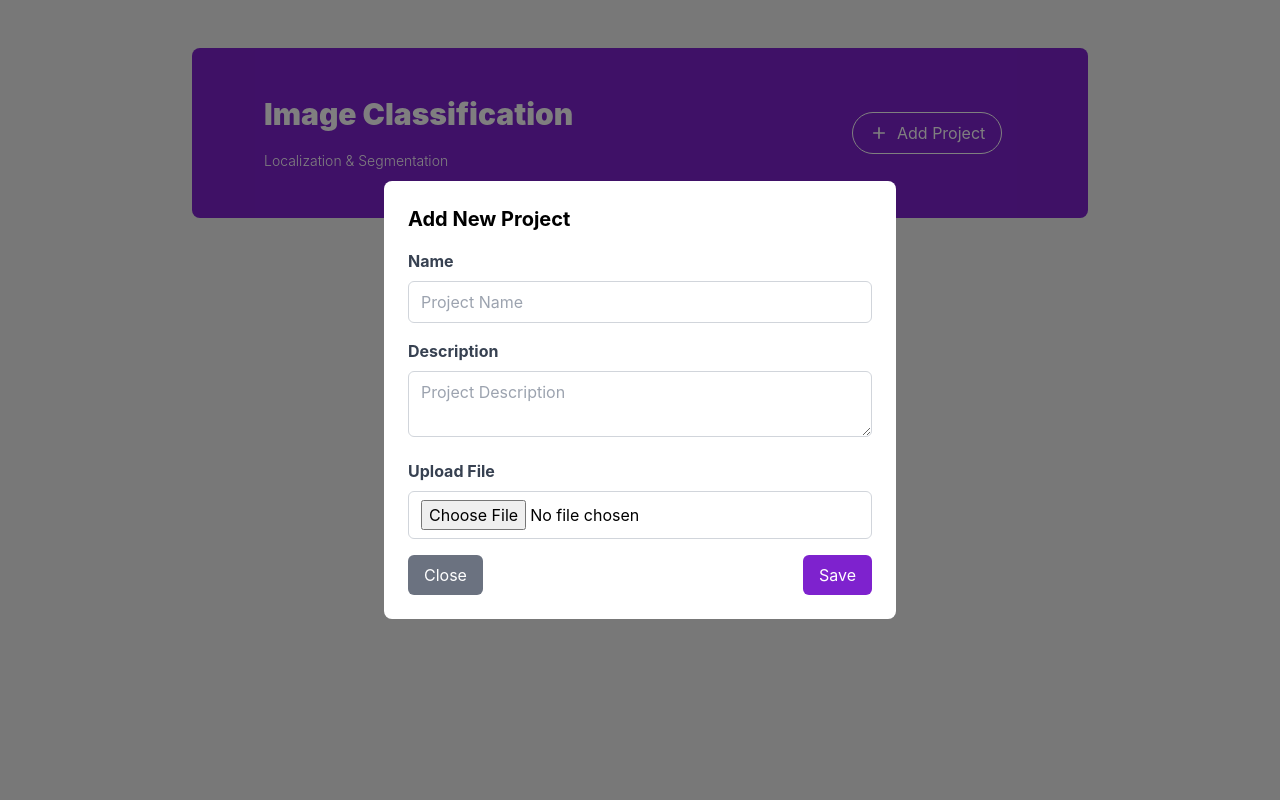
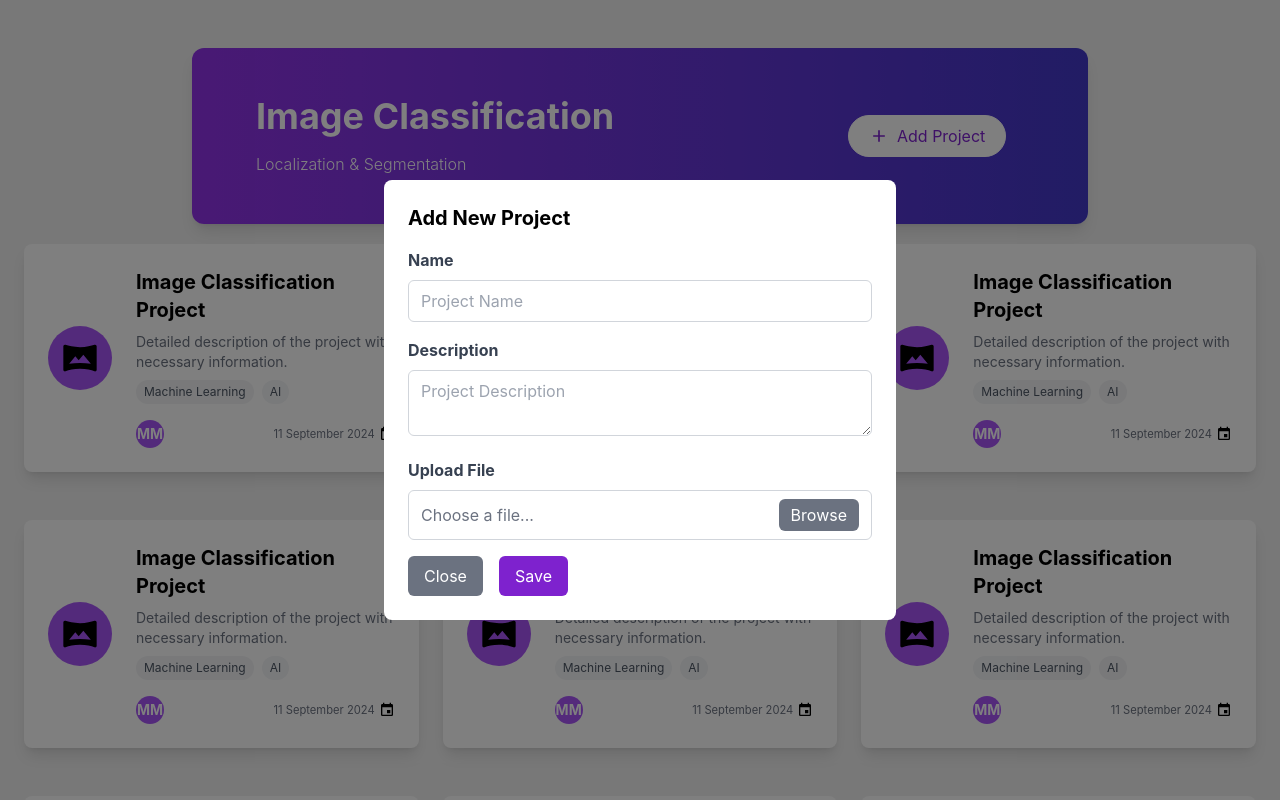
Before and after one commit to NuraibEsger/Must_Analytics, a React (Create React App) app: page / in a window 1280 px wide. Both pictures are taken after a click on the button "Add Project". Shown: the top 800 px of the page. Built offline with nearby package versions, Linux system fonts and the light colour scheme.

Commit message:
Container created

```diff
--- a/package.json
+++ b/package.json
@@ -9,7 +9,7 @@
     "react": "^18.3.1",
     "react-dom": "^18.3.1",
     "react-router-dom": "^6.26.2",
-    "react-scripts": "5.0.1",
+    "react-scripts": "^5.0.1",
     "web-vitals": "^2.1.4"
   },
   "scripts": {
--- a/src/Pages/Home.js
+++ b/src/Pages/Home.js
@@ -1,6 +1,6 @@
-import { useState } from "react";
+import React, { useState } from "react";
 import Modal from "../components/Modal";
-
+import Container from "../components/Container";
 
 export default function Home() {
   const [isModalOpen, setIsModalOpen] = useState(false);
@@ -9,25 +9,28 @@ export default function Home() {
   const toggleModal = () => {
     setIsModalOpen(!isModalOpen);
   };
+
   return (
-    <div className=" w-full flex justify-center px-3 pt-12 md:px-6">
-      <div className="relative overflow-hidden p-6 md:py-12 rounded-lg bg-purple-700 text-white w-full max-w-4xl">
-        <div className="flex flex-wrap relative z-10 items-center justify-between">
+    <div className="flex flex-col gap-5">
+      {/* Top Section with Modal */}
+      <div className="w-full flex justify-center px-4 pt-12 md:px-6">
+        <div className="relative overflow-hidden p-8 md:py-12 rounded-xl bg-gradient-to-r from-purple-600 to-indigo-700 text-white w-full max-w-4xl shadow-lg">
+          <div className="flex flex-wrap items-center justify-between">
             {/* Title and Description */}
-          <div className="flex mb-3 sm:mb-0 md:pl-12 w-full md:w-auto">
+            <div className="flex mb-4 md:mb-0 md:pl-8 w-full md:w-auto">
               <div>
-              <h1 className="font-black text-xl md:text-3xl">Image Classification</h1>
-              <p className="mb-0 mt-1 md:mt-5 font-light text-sm leading-tight">
-                Localization &amp; Segmentation
+                <h1 className="font-bold text-2xl md:text-4xl">Image Classification</h1>
+                <p className="mt-2 md:mt-4 font-light text-sm md:text-base leading-tight">
+                  Localization & Segmentation
                 </p>
               </div>
             </div>
 
-          {/* Button */}
+            {/* Button to Toggle Modal */}
             <div className="flex justify-center sm:justify-start w-full sm:w-auto md:w-1/4">
               <button
                 type="button"
-              className="bg-transparent text-white border border-white rounded-full px-4 py-2 flex items-center hover:bg-white hover:text-purple-700 transition"
+                className="bg-white text-purple-700 border border-white rounded-full px-5 py-2 flex items-center hover:bg-purple-600 hover:text-white transition duration-200"
                 onClick={toggleModal}
               >
                 <svg
@@ -44,8 +47,24 @@ export default function Home() {
             </div>
           </div>
         </div>
+
         {/* Modal Component */}
         <Modal isOpen={isModalOpen} toggleModal={toggleModal} />
       </div>
+
+      {/* Card Grid Section */}
+      <div className="grid grid-cols-1 md:grid-cols-3 gap-6 px-4 md:px-6">
+        {/* Render Cards 3x3 */}
+        <Container />
+        <Container />
+        <Container />
+        <Container />
+        <Container />
+        <Container />
+        <Container />
+        <Container />
+        <Container />
+      </div>
+    </div>
   );
 }
--- /dev/null
+++ b/src/components/Container.js
@@ -0,0 +1,64 @@
+import React from 'react';
+
+const Card = () => {
+    return (
+        <div className='flex justify-center'>
+            <div className="flex justify-center col-span-1 mb-4 md:mb-6 transition-transform transform hover:-translate-y-1">
+                <a
+                    href="/labeling/66e18eaff4df410031a074d1"
+                    className="p-6 h-full flex flex-row items-center transition duration-300 rounded-lg shadow-lg bg-white hover:shadow-2xl"
+                >
+                    {/* Icon Section */}
+                    <div className="flex-shrink-0 bg-purple-500 text-white rounded-full p-3 mr-6">
+                        <svg xmlns="http://www.w3.org/2000/svg" viewBox="0 0 24 24" className="w-10 h-10">
+                            <path d="M20.7 4.1C18.7 4.8 15.9 5.5 12 5.5C8.1 5.5 5.1 4.7 3.3 4.1C2.7 3.8 2 4.3 2 5V19C2 19.7 2.7 20.2 3.3 20C5.4 19.3 8.1 18.5 12 18.5C15.9 18.5 18.7 19.3 20.7 20C21.4 20.2 22 19.7 22 19V5C22 4.3 21.3 3.8 20.7 4.1M12 15C9.7 15 7.5 15.1 5.5 15.4L9.2 11L11.2 13.4L14 10L18.5 15.4C16.5 15.1 14.3 15 12 15Z" />
+                        </svg>
+                    </div>
+
+                    {/* Text Content Section */}
+                    <div className="flex flex-col justify-between w-full">
+                        <div>
+                            <h2 className="font-bold text-lg md:text-xl leading-tight line-clamp-2">
+                                Image Classification Project
+                            </h2>
+                            <p className="text-sm text-gray-500 line-clamp-2 my-2">
+                                Detailed description of the project with necessary information.
+                            </p>
+                        </div>
+
+                        {/* Tags */}
+                        <div className="flex flex-wrap items-center mb-4">
+                            <span className="bg-gray-100 text-gray-600 text-xs px-2 py-1 rounded-full mr-2">
+                                Machine Learning
+                            </span>
+                            <span className="bg-gray-100 text-gray-600 text-xs px-2 py-1 rounded-full">
+                                AI
+                            </span>
+                        </div>
+
+                        {/* Footer */}
+                        <div className="flex items-center justify-between text-sm">
+                            <div className="flex items-center">
+                                <div className="bg-purple-500 text-white rounded-full h-7 w-7 flex items-center justify-center font-bold">
+                                    MM
+                                </div>
+                            </div>
+                            <small className="text-gray-500 flex items-center">
+                                11 September 2024
+                                <svg
+                                    xmlns="http://www.w3.org/2000/svg"
+                                    viewBox="0 0 24 24"
+                                    className="inline-block ml-1 w-4 h-4"
+                                >
+                                    <path d="M19,19H5V8H19M16,1V3H8V1H6V3H5C3.89,3 3,3.89 3,5V19A2,2 0 0,0 5,21H19A2,2 0 0,0 21,19V5C21,3.89 20.1,3 19,3H18V1M17,12H12V17H17V12Z" />
+                                </svg>
+                            </small>
+                        </div>
+                    </div>
+                </a>
+            </div>
+        </div>
+    );
+};
+
+export default Card;
--- a/src/components/Modal.js
+++ b/src/components/Modal.js
@@ -1,22 +1,28 @@
-// Modal.jsx
-import React, { useEffect } from "react";
+import React, { useEffect, useState } from "react";
 
 export default function Modal({ isOpen, toggleModal }) {
+  const [fileName, setFileName] = useState("");
+
   useEffect(() => {
     const handleEsc = (event) => {
       if (event.key === "Escape") {
         toggleModal();
       }
     };
-    document.addEventListener('keydown', handleEsc);
+    document.addEventListener("keydown", handleEsc);
 
     return () => {
-        document.removeEventListener('keydown', handleEsc);
-      };
+      document.removeEventListener("keydown", handleEsc);
+    };
   }, [toggleModal]);
 
+  const handleFileChange = (e) => {
+    if (e.target.files.length > 0) {
+      setFileName(e.target.files[0].name);
+    }
+  };
 
-  if (!isOpen) return null; // If modal is not open, don't render it.
+  if (!isOpen) return null;
 
   return (
     <div className="fixed inset-0 bg-black bg-opacity-50 flex justify-center items-center z-50">
@@ -44,17 +50,32 @@ export default function Modal({ isOpen, toggleModal }) {
             ></textarea>
           </div>
 
+          {/* Custom File Upload */}
           <div className="mb-4">
             <label className="block text-gray-700 font-bold mb-2">
               Upload File
             </label>
-            <input
-              type="file"
-              className="w-full px-3 py-2 border border-gray-300 rounded-md focus:outline-none focus:ring-2 focus:ring-purple-600"
-            />
+            <div className="relative w-full border border-gray-300 rounded-md focus-within:ring-2 focus-within:ring-purple-600">
+              <input
+                type="file"
+                className="absolute inset-0 opacity-0 w-full h-full z-10 cursor-pointer"
+                onChange={handleFileChange}
+              />
+              <div className="flex justify-between items-center px-3 py-2">
+                <span className="text-gray-500">
+                  {fileName ? fileName : "Choose a file..."}
+                </span>
+                <button
+                  type="button"
+                  className="bg-gray-500 text-white px-3 py-1 rounded-md hover:bg-gray-600"
+                >
+                  Browse
+                </button>
+              </div>
+            </div>
           </div>
 
-          <div className="flex justify-between">
+          <div className="flex justify-start gap-4">
             <button
               type="button"
               className="bg-gray-500 text-white px-4 py-2 rounded-md hover:bg-gray-600"
```
Also changed, not shown: 1 other file (tests, documents, lock files or other folders). Lines whose indentation alone changed are shown as unchanged.
